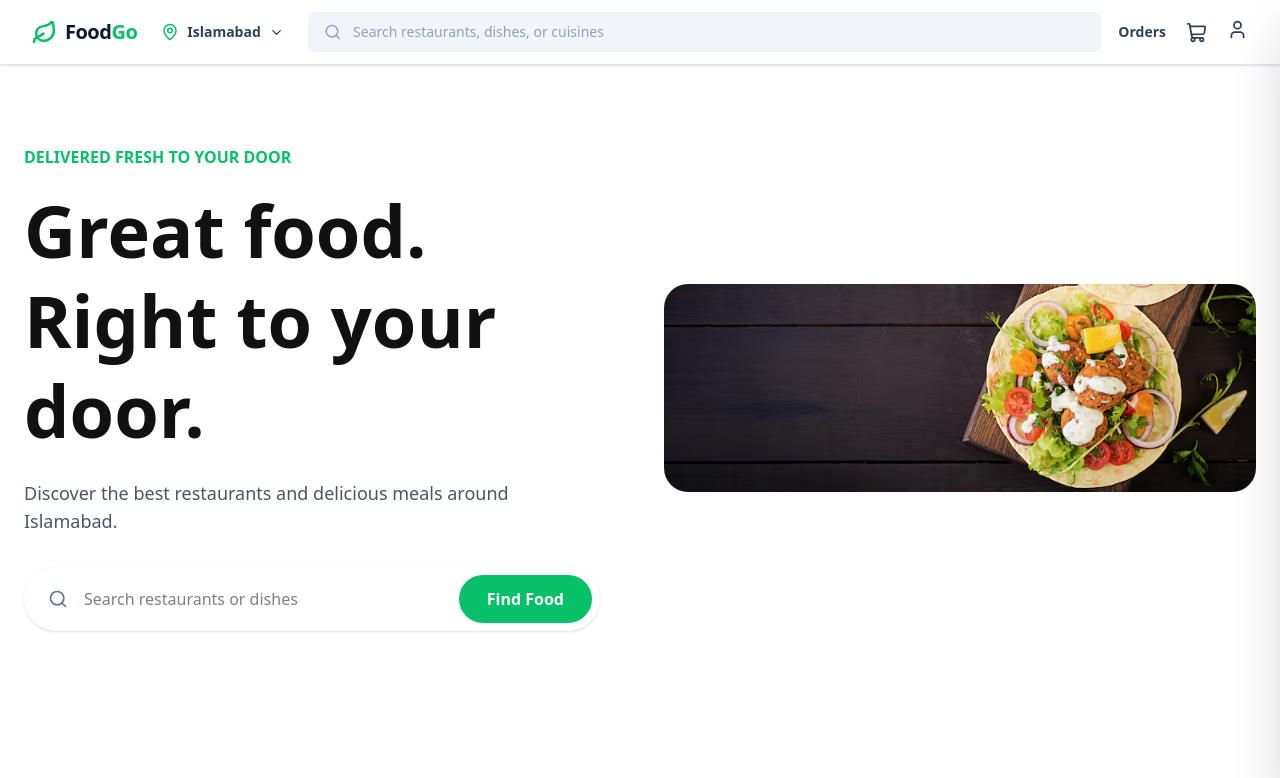
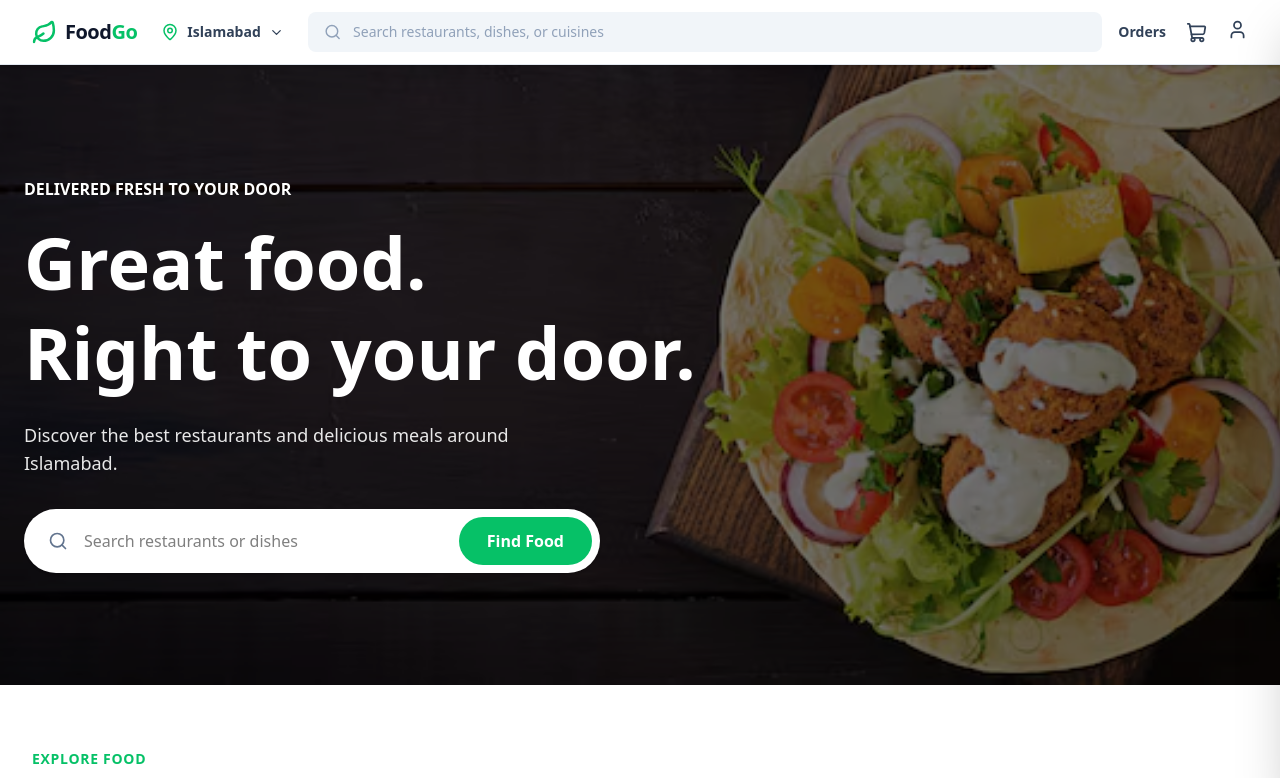
Before and after one commit to Shehzad88/food-Delivery-App, a Next.js app: page / in a window 1280 px wide. Shown: the top 778 px of the page. Built offline with nearby package versions, Linux system fonts and the light colour scheme.

Commit message:
Make hero image full background

```diff
--- a/components/Hero.tsx
+++ b/components/Hero.tsx
@@ -3,27 +3,34 @@ import { Search } from "lucide-react";
 
 export default function Hero() {
   return (
-    <section>
-      <div className="mx-auto grid max-w-7xl items-center gap-12 px-6 py-20 lg:grid-cols-2">
+    <section className="relative isolate min-h-[620px] overflow-hidden">
+      <Image
+        src="/images/hero.avif"
+        alt="Delicious food"
+        fill
+        priority
+        sizes="100vw"
+        className="z-0 object-cover"
+      />
+      <div className="absolute inset-0 z-10 bg-black/55" />
 
-        {/* Left */}
-        <div>
-          <p className="mb-4 font-semibold text-[#06C167]">
+      <div className="relative z-20 mx-auto flex min-h-[620px] max-w-7xl items-center px-6 py-20">
+        <div className="max-w-2xl">
+          <p className="mb-4 font-semibold text-white">
             DELIVERED FRESH TO YOUR DOOR
           </p>
 
-          <h1 className="text-5xl font-bold leading-tight text-[#111111] lg:text-7xl">
+          <h1 className="text-5xl font-bold leading-tight text-white lg:text-7xl">
             Great food.
             <br />
             Right to your door.
           </h1>
 
-          <p className="mt-6 max-w-xl text-lg text-gray-600">
+          <p className="mt-6 max-w-xl text-lg text-white/90">
             Discover the best restaurants and delicious meals
             around Islamabad.
           </p>
 
-          {/* Search */}
           <div className="mt-8 flex max-w-xl items-center rounded-full bg-white p-2 shadow-sm">
             <Search aria-hidden="true" className="mx-4 shrink-0 text-slate-500" size={20} strokeWidth={2} />
 
@@ -38,19 +45,8 @@ export default function Hero() {
             </button>
           </div>
         </div>
+      </div>
 
-        {/* Right */}
-        <div>
-          <Image
-            src="/images/hero.avif"
-            alt="Delicious food"
-            width={1200}
-            height={900}
-            className="w-full rounded-3xl object-cover"
-          />
-        </div>
-
-      </div>
     </section>
   );
 }
```
